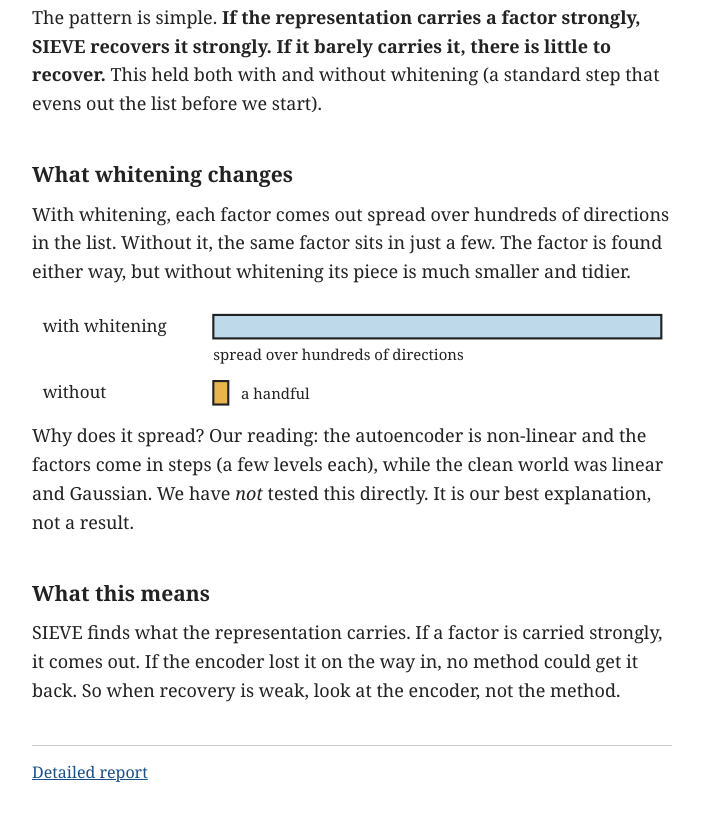
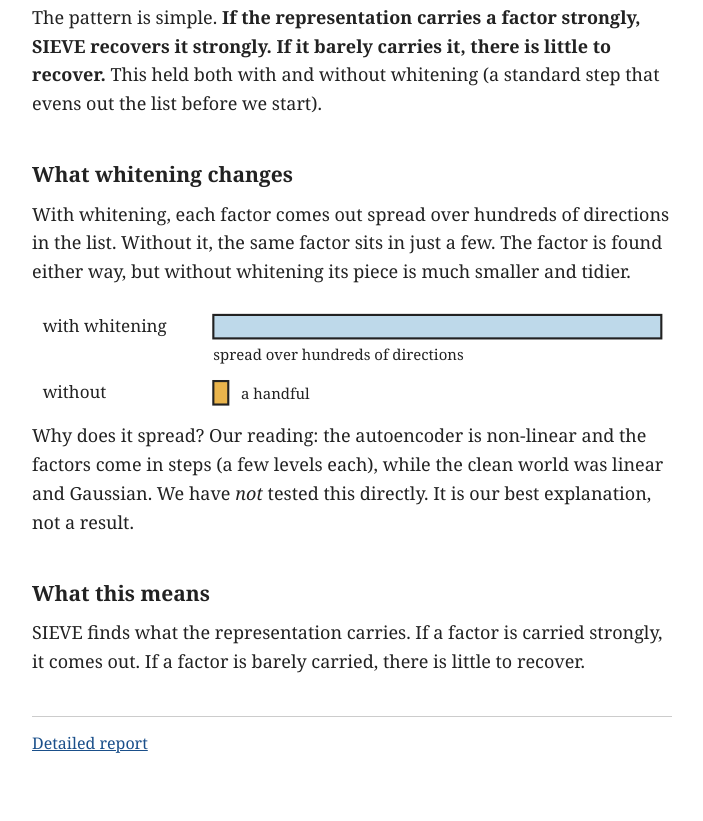
Before and after one commit to sievejepa/sievejepa.github.io, a plain HTML site: page report.html in a window 1280 px wide. Shown: the part 2107-2928 px from the top of the page, without its empty margins (288-991 px from the left). Drawn offline with Linux system fonts and the light colour scheme.

Commit message:
Report: drop encoder-blame sentence

```diff
--- a/report.html
+++ b/report.html
@@ -151,7 +151,7 @@ th{border-bottom:2px solid #222}
 <p>Why does it spread? Our reading: the autoencoder is non-linear and the factors come in steps (a few levels each), while the clean world was linear and Gaussian. We have <em>not</em> tested this directly. It is our best explanation, not a result.</p>
 
 <h2>What this means</h2>
-<p>SIEVE finds what the representation carries. If a factor is carried strongly, it comes out. If the encoder lost it on the way in, no method could get it back. So when recovery is weak, look at the encoder, not the method.</p>
+<p>SIEVE finds what the representation carries. If a factor is carried strongly, it comes out. If a factor is barely carried, there is little to recover.</p>
 
 <div class="end"><a href="details.html">Detailed report</a></div>
 </main></body></html>
```
